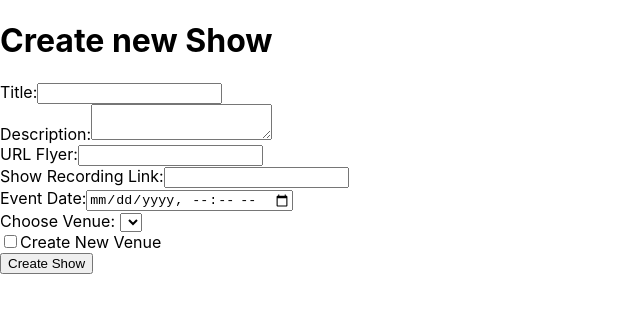
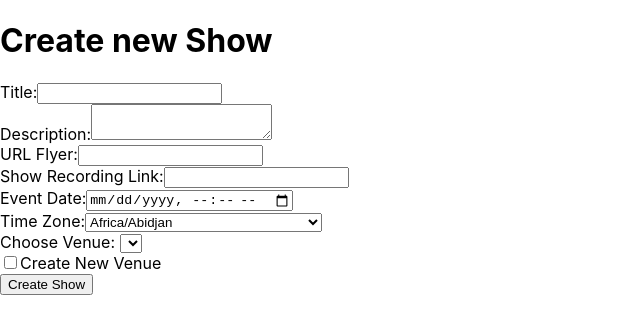
Before and after one commit to gandradep/third_other_front, a React (Create React App) app: page /create in a window 1280 px wide. Shown: the top 334 px of the page, without its empty margins (0-640 px from the left). Built offline with nearby package versions, Linux system fonts and the light colour scheme.

Commit message:
Handling timezone, add timezone selector in show/create

```diff
--- a/package.json
+++ b/package.json
@@ -6,6 +6,8 @@
     "@testing-library/jest-dom": "^5.17.0",
     "@testing-library/react": "^13.4.0",
     "@testing-library/user-event": "^13.5.0",
+    "moment": "^2.30.1",
+    "moment-timezone": "^0.5.45",
     "react": "^18.3.1",
     "react-dom": "^18.3.1",
     "react-router-dom": "^6.23.1",
--- a/src/components/show-form/show-form.component.jsx
+++ b/src/components/show-form/show-form.component.jsx
@@ -1,5 +1,6 @@
 import React, { useState, useEffect } from 'react';
 import VenueForm from '../venue-form/venue-form.component';
+import moment from 'moment-timezone';
 
 const ShowForm = ({shows}) => {
   const [isCreatingNewVenue, setIsCreatingNewVenue] = useState(false);
@@ -9,6 +10,7 @@ const ShowForm = ({shows}) => {
     url_flyer:'',
     show_recording_link:'',
     event_date:'',
+    time_zone: '', // Default to UTC
     venue_id:''
   });
 
@@ -31,14 +33,12 @@ const ShowForm = ({shows}) => {
 
   const handleCheckboxChange = (event) => {
     setIsCreatingNewVenue(event.target.checked);
-
-
   };
 
   const handleShowChange = (event) => {
     const { name, value } = event.target;
     setShowData({ ...showData, [name]: value });
-
+    console.log(showData)
   };
 
   const handleVenueChange = (event) => {
@@ -48,12 +48,16 @@ const ShowForm = ({shows}) => {
 
   const handleSubmit = (event) => {
     event.preventDefault();
-    const showPayload = { ...showData };
 
+    const showPayload = {
+      ...showData,
+    };
+    console.log("before post:")
+    console.log(showPayload)
     if (isCreatingNewVenue) {
       showPayload.new_venue = newVenueData;
     }
-    console.log(showPayload);
+
     fetch('http://localhost:3001/shows', {
       method: 'POST',
       headers: {
@@ -98,7 +102,28 @@ const ShowForm = ({shows}) => {
         </div>
         <div>
           <label htmlFor="event_date">Event Date:</label>
-          <input type="datetime-local" id="event_date" name="event_date" value={showData.event_date} onChange={handleShowChange} />
+          <input
+            type="datetime-local"
+            id="event_date"
+            name="event_date"
+            value={showData.event_date}
+            onChange={handleShowChange}
+          />
+        </div>
+        <div>
+          <label htmlFor="time_zone">Time Zone:</label>
+          <select
+            id="time_zone"
+            name="time_zone"
+            value={showData.time_zone}
+            onChange={handleShowChange}
+          >
+            {moment.tz.names().map((tz) => (
+              <option key={tz} value={tz}>
+                {tz}
+              </option>
+            ))}
+          </select>
         </div>
 
         <div>
--- a/src/routes/home/home.component.jsx
+++ b/src/routes/home/home.component.jsx
@@ -8,7 +8,8 @@ const Home = ({shows}) => {
       <ul>
         {shows.map((show, index) => (
           <li key={index}>
-            {show.title} - {show.description}
+            <p>{show.title} - {show.description}</p>
+            <p>{show.event_date} - {show.time_zone}</p>
           </li>
         ))}
       </ul>
```
Also changed, not shown: 1 other file (tests, documents, lock files or other folders).
